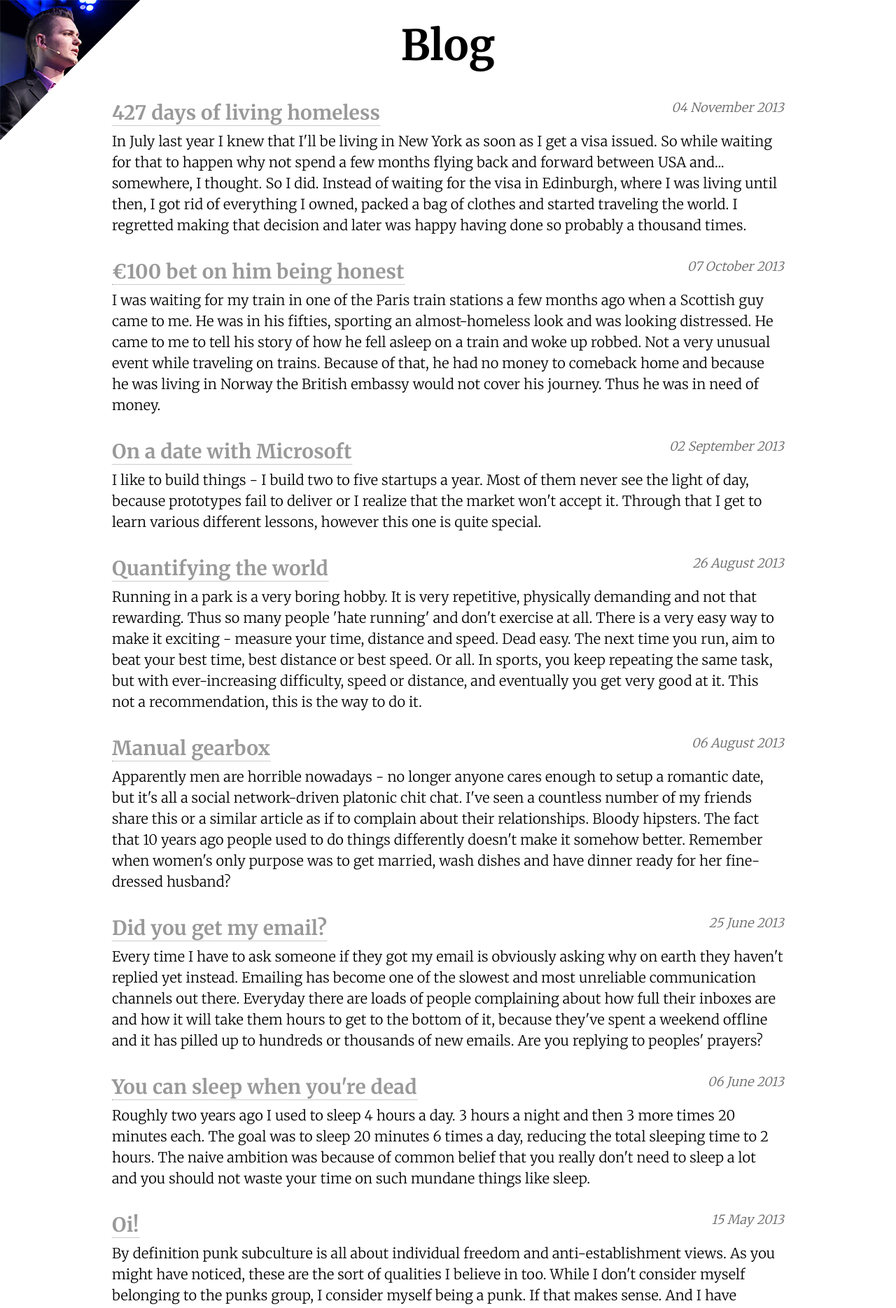
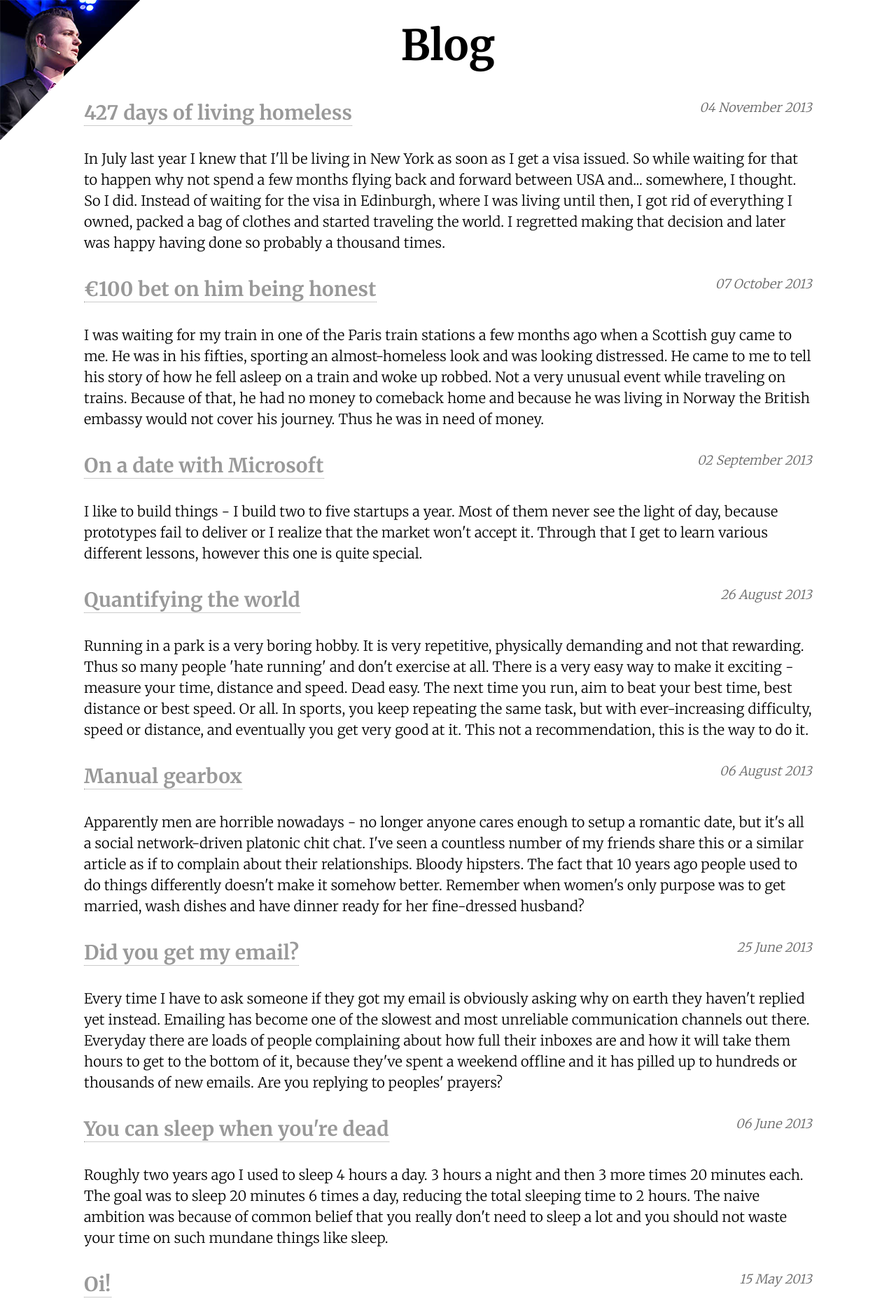
Before and after one commit to juokaz/juokaz.com, a Jekyll site: the page built from blog/index.html, in a window 1280 px wide. Shown: the top 1869 px of the page at 70% size. Built offline with Jekyll 4.4.1, drawn with Linux system fonts in a browser that asks for light colours.

Commit message:
Cleanup main layout

```diff
--- a/blog/index.html
+++ b/blog/index.html
@@ -8,15 +8,15 @@ title: Blog
 </header>
 
 {% for post in site.posts %}
-<article class="postPreview">
+<div class="postPreview">
     <header>
         <h1><a href="{{ post.url }}">{{ post.title }}</a></h1>
         <time datetime="{{ post.date | date: '%Y-%m-%d' }}">
             {{ post.date | date: '%d %B %Y' }}
         </time>
     </header>
-    <section>
+    <article>
         {{ post.excerpt }}
-    </section>
-</article>
+    </article>
+</div>
 {% endfor %}
--- a/internal.css
+++ b/internal.css
@@ -1,9 +1,9 @@
 * { margin: 0; padding: 0; }
-body { font: 20px 'Merriweather', serif; letter-spacing: 0.01rem; font-weight: 300; line-height: 1.5; width: 960px; margin: 20px auto 30px; }
+body { font: 20px 'Merriweather', serif; letter-spacing: 0.01rem; font-weight: 300; line-height: 1.5; width: 1040px; margin: 20px auto 30px; padding: 0 40px 0 40px;}
 .clear { clear: both; }
-section > header { text-align: center; }
+section > header { text-align: center; width: 760px; margin: 0 auto;}
 h1, h2, h3 { font-family: 'Merriweather', serif; }
-h1 { font-size: 60px; font-weight: 700; display: inline; margin: 0 0 16px 0; padding: 0 0 16px 0; color: #000000;}
+h1 { font-size: 60px; font-weight: 700; display: inline; }
 h2 { font-size: 22px; margin: 0 0 6px 0; position: relative; }
 h2 span { position: absolute; bottom: 0; right: 0; font: 22px 'Open Sans', serif; font-style: italic; font-size: 18px; color: #999; font-weight: normal; }
 p { margin: 0 0 16px 0; }
@@ -31,16 +31,15 @@ header time { display: block; }
 .postPreview > header { margin: 5px 0; }
 .postPreview > header > h1 { display: inline; font-size: 28px; }
 .postPreview time { float: right; }
-.post { margin: 30px 0 0 0; }
-.post > header { margin: 15px 0; }
-.backLink { display: block; margin: 10px 0; }
-.post > header > h1 { display: inline; font-size: 32px; }
-.post > section > h2 { font-size: 28px; margin: 10px 0; }
-.post img {}
-.post img.left { float: left; }
-.post img.right { float: right; }
-.post img.center { margin-left: auto; margin-right: auto; display: block; }
-blockquote, h3 { margin-top: 10px; margin-bottom: 10px; margin-left: -13px; padding-left: 10px; border-left: 3px solid #ccc; font-style: italic; }
+article { margin: 30px 0 0 0; }
+article > header { margin: 15px 0; }
+article > header > h1 { display: inline; font-size: 32px; }
+article > section > h2 { font-size: 28px; margin: 10px 0; }
+article img {}
+article img.left { float: left; }
+article img.right { float: right; }
+article img.center { margin-left: auto; margin-right: auto; display: block; }
+blockquote { margin-top: 10px; margin-bottom: 10px; margin-left: -13px; padding-left: 10px; border-left: 3px solid #ccc; font-style: italic; }
 
 .share ul { margin: 0; list-style:none; }
 .share li { display:inline; font-size: 1px; margin-right: 10px; }
```
Also changed, not shown: _layouts/post.html (+3 -5 lines).
